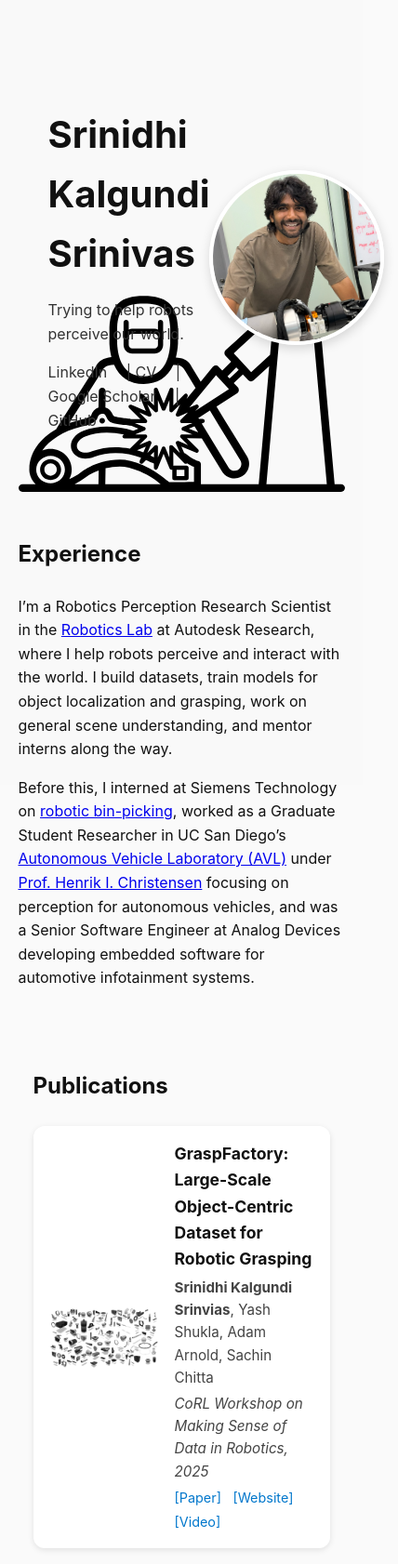
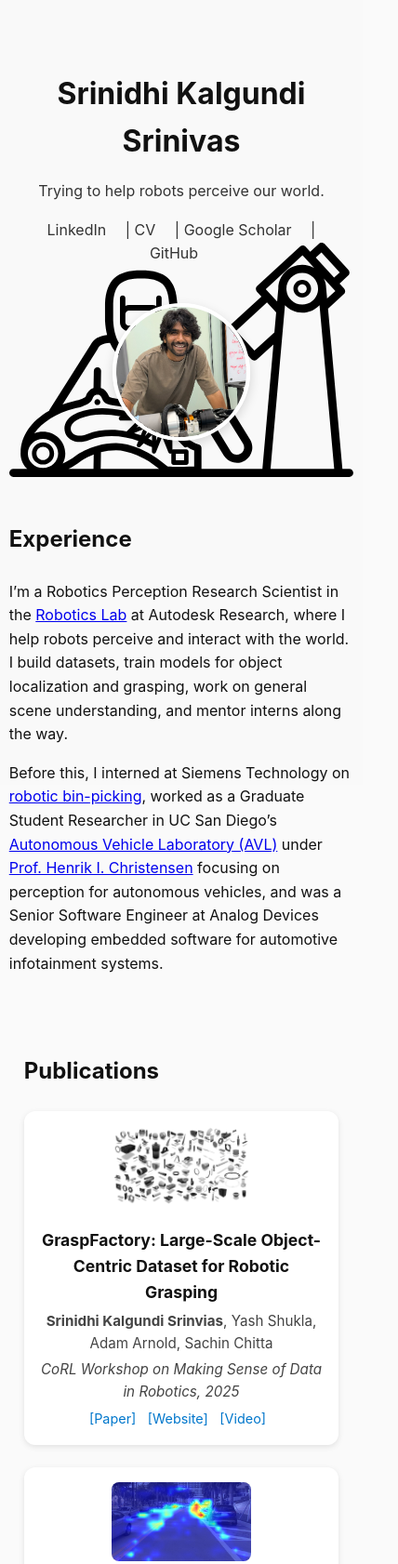
Before and after one commit to skalgundis/skalgundis.github.io, a plain HTML site: page index.html in a window 390 px wide. Shown: the top 1682 px of the page at 93% size, 428 px wide, since content can reach past the window. Drawn offline with Linux system fonts and the light colour scheme; files whose address does not match are found by name.

Commit message:
Mobile friendly

```diff
--- a/css/style.css
+++ b/css/style.css
@@ -275,3 +275,89 @@ footer {
     margin-top: 0.5rem;
     text-align: center;
 }
+
+/* --- Mobile / Responsive Adjustments --- */
+@media (max-width: 768px) {
+
+    /* Hero Section */
+    .hero {
+        flex-direction: column;
+        align-items: center;
+        text-align: center;
+        padding: 2rem 1rem;
+        background-position: center bottom;
+    }
+
+    .hero-left h1 {
+        font-size: 2rem;
+    }
+
+    .hero-left p {
+        font-size: 1rem;
+    }
+
+    .hero-links {
+        margin-top: 1rem;
+    }
+
+    .hero-right {
+        margin-top: 1.5rem;
+    }
+
+    .headshot {
+        width: 140px;
+        height: 140px;
+        transform: rotate(-5deg);
+    }
+
+    .hero-art {
+        max-width: 150px;
+        margin: 1rem auto;
+    }
+
+    /* Project Grid */
+    .project-grid {
+        grid-template-columns: 1fr; /* stack cards vertically */
+        gap: 1rem;
+    }
+
+    /* Publications */
+    .pub-card {
+        flex-direction: column;
+        align-items: center;
+        text-align: center;
+    }
+
+    .pub-thumb {
+        width: 80%;
+        max-width: 150px;
+        margin-bottom: 0.5rem;
+    }
+
+    /* Videos */
+    .video-row {
+        flex-direction: column;
+    }
+
+    .video-col {
+        flex: 1 1 100%;
+        margin-bottom: 1.5rem;
+    }
+
+    .video-col iframe {
+        width: 100%;
+        aspect-ratio: 16/9;
+    }
+
+    /* Container padding */
+    .container {
+        padding: 1rem 0;
+        width: 95%;
+    }
+
+    /* Footer */
+    footer {
+        font-size: 0.85rem;
+        padding: 1rem 0.5rem;
+    }
+}
--- a/index.html
+++ b/index.html
@@ -7,6 +7,7 @@
     <title>Srinidhi</title>
     <link rel="stylesheet" href="css/style.css">
     <link rel="icon" href="static/images/favicon.png" type="image/png">
+    <meta name="viewport" content="width=device-width, initial-scale=1.0">
 </head>
 
 <body>
```
